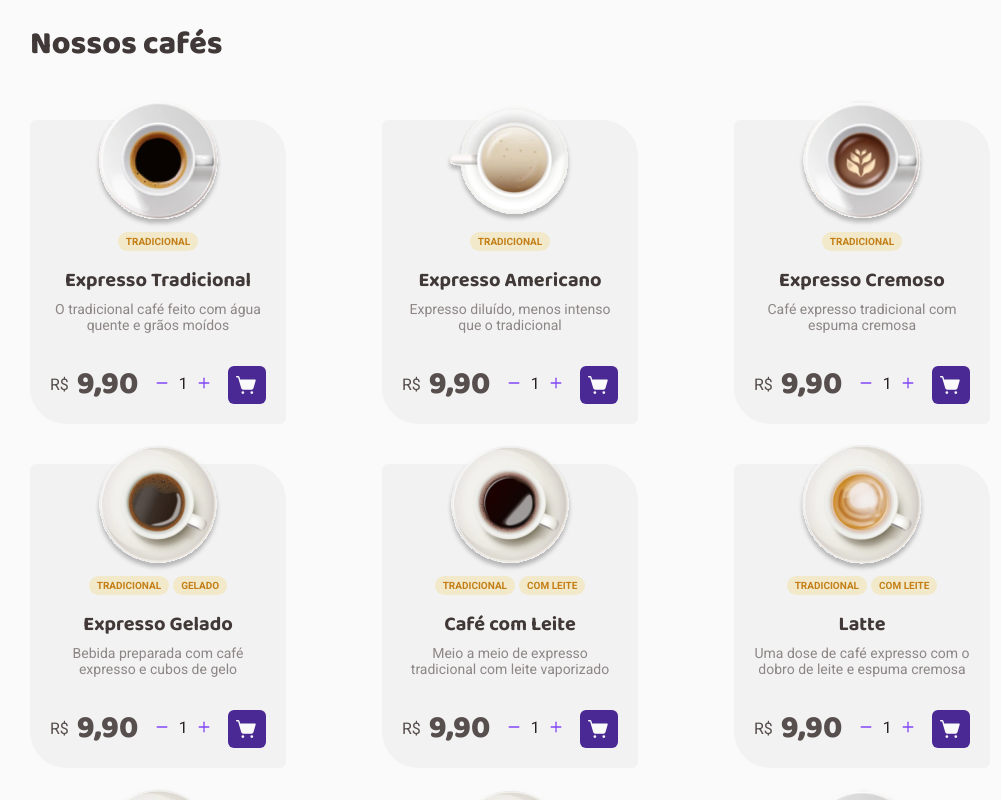
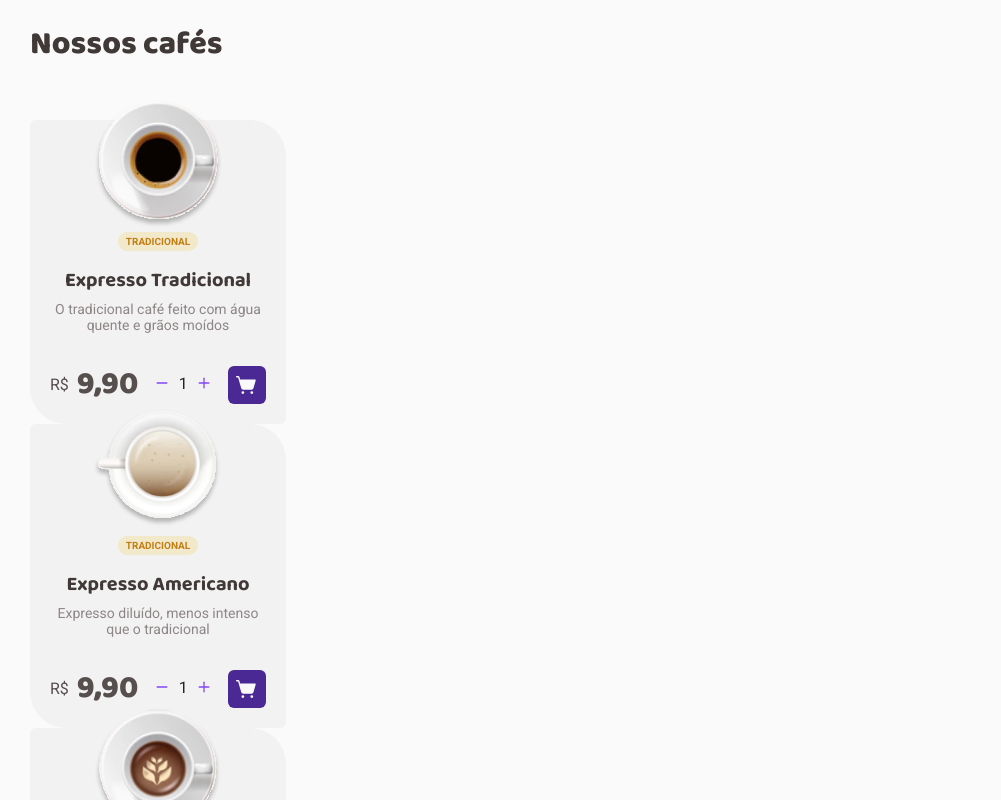
Before and after one commit to MartinGBB/coffee-delivery, a React (Vite) app: page / in a window 1280 px wide. Shown: the part 620-1420 px from the top of the page, without its empty margins (130-1131 px from the left). Built offline with nearby package versions, Linux system fonts and the light colour scheme.

Commit message:
refator: separa componente de produtos e muda formato da interface

```diff
--- a/src/pages/Home/components/Products/index.tsx
+++ b/src/pages/Home/components/Products/index.tsx
@@ -12,6 +12,7 @@ import {
 } from './styles'
 
 export interface ProductsData {
+  product: {
     id: string | undefined
     type: string[]
     name: string | undefined
@@ -19,12 +20,12 @@ export interface ProductsData {
     description: string | undefined
     image: string | undefined
   }
-
-interface ProductsProps {
-  products: ProductsData[]
 }
 
-export function Products({ products }: ProductsProps) {
+// interface ProductsProps {
+//   products: ProductsData[]
+// }
+export function Products({ product }: ProductsData) {
   const [countCoffee, setCountCoffee] = useState(1)
 
   function handleQuantity(quantity: string) {
@@ -37,9 +38,7 @@ export function Products({ products }: ProductsProps) {
 
   return (
     <CardContainer>
-      {products.map((product: ProductsData) => {
-        return (
-          <div key={product.id}>
+      <div>
         <img src={product.image} alt={product.name} />
         <TypeCoffee>
           {product.type.map((coffeType) => (
@@ -64,8 +63,6 @@ export function Products({ products }: ProductsProps) {
           </CartButton>
         </BuyContainer>
       </div>
-        )
-      })}
     </CardContainer>
   )
 }
--- a/src/pages/Home/index.tsx
+++ b/src/pages/Home/index.tsx
@@ -10,7 +10,10 @@ export function Home() {
       <ProductContainer>
         <h1>Nossos cafés</h1>
         <div>
-          <Products products={productsData} />
+          {/* <Products products={productsData} /> */}
+          {productsData.map((product) => (
+            <Products key={product.id} product={product} />
+          ))}
         </div>
       </ProductContainer>
     </HomeContainer>
```
Lines whose indentation alone changed are shown as unchanged.
